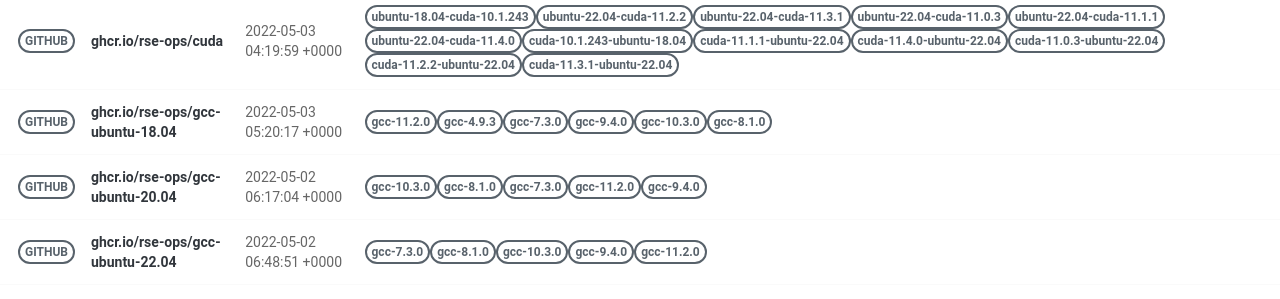
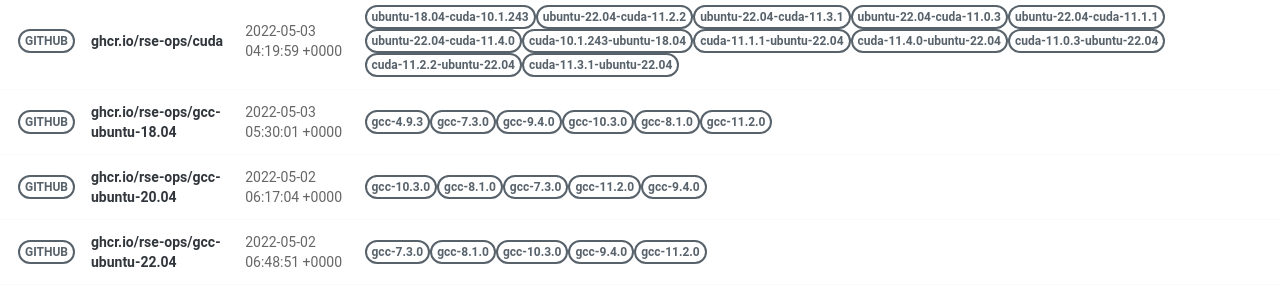
Before and after one commit to rse-ops/docker-images, a Jekyll site: the page built from pages/index.md, in a window 1280 px wide. Shown: the part 502-801 px from the top of the page. Built offline with Jekyll 4.4.1, drawn with Linux system fonts in a browser that asks for light colours; nearby versions of some CDN libraries.

Commit message:
Automated push to update library 2022-05-03

```diff
--- a/_library/ghcr.io-rse-ops-gcc-ubuntu-18.04.md
+++ b/_library/ghcr.io-rse-ops-gcc-ubuntu-18.04.md
@@ -1,14 +1,11 @@
 ---
 layout: container
 name: ghcr.io/rse-ops/gcc-ubuntu-18.04
-updated_at: 2022-05-03 05:20:17.268695
+updated_at: 2022-05-03 05:30:01.022516
 
 
 container_url: https://github.com/orgs/rse-ops/packages/container/package/gcc-ubuntu-18.04
 versions:
- - tag: gcc-11.2.0
-   dockerfile: https://github.com/rse-ops/docker-images/blob/main/ubuntu/gcc/Dockerfile
-   manifest: https://crane.ggcr.dev/manifest/ghcr.io/rse-ops/gcc-ubuntu-18.04:gcc-11.2.0
  - tag: gcc-4.9.3
    dockerfile: https://github.com/rse-ops/docker-images/blob/main/ubuntu/gcc/Dockerfile
    manifest: https://crane.ggcr.dev/manifest/ghcr.io/rse-ops/gcc-ubuntu-18.04:gcc-4.9.3
```
Also changed, not shown: other parts of _library/ghcr.io-rse-ops-gcc-ubuntu-18.04.md (+3 -0 lines).
